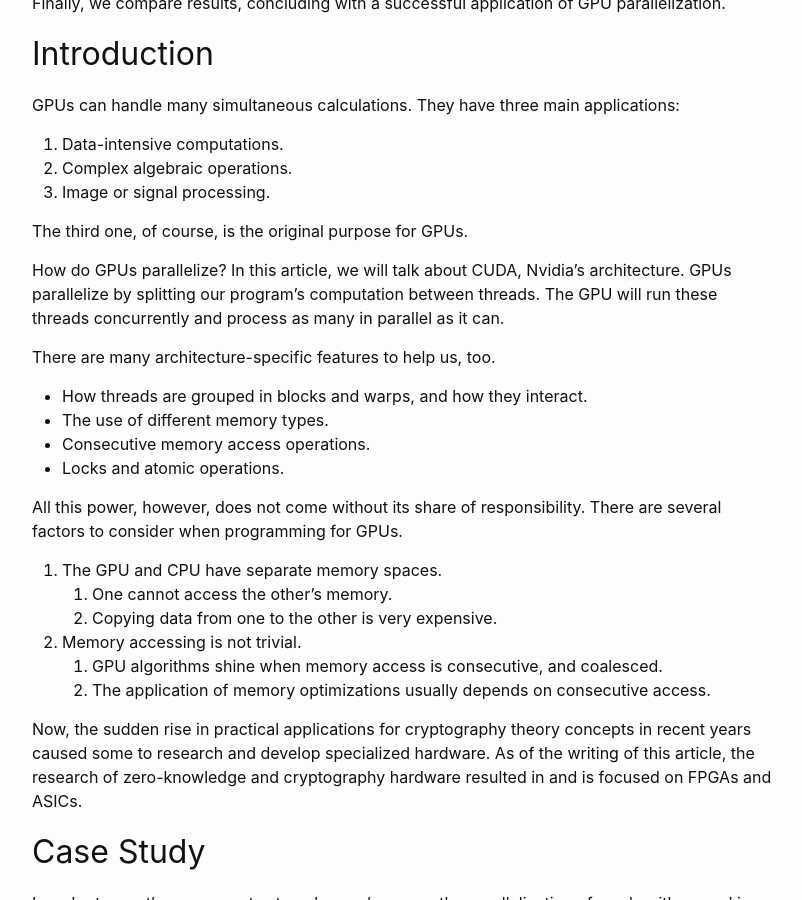
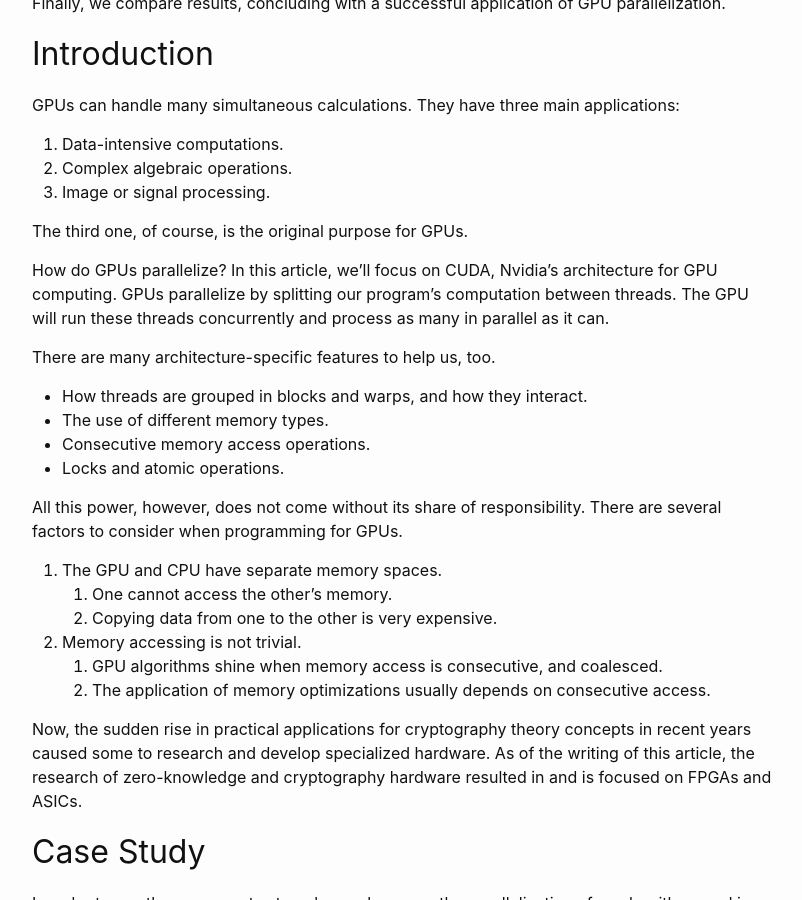
Before and after one commit to eryxcoop/eryxcoop.github.io, a Jekyll site: the page built from _posts/2024-11-27-The-Power-of-GPU-Parallelization-Applied-to-Cryptography-Primitives.md, in a window 1280 px wide and 900 px high, scrolled down 362 px. Shown: the whole window, without its empty margins (238-1040 px from the left). Built offline with Jekyll 4.4.1, drawn with Linux system fonts in a browser that asks for light colours.

Commit message:
Rephrasing in the post "The Power of GPU Parallelization"

```diff
--- a/_posts/2024-11-27-The-Power-of-GPU-Parallelization-Applied-to-Cryptography-Primitives.md
+++ b/_posts/2024-11-27-The-Power-of-GPU-Parallelization-Applied-to-Cryptography-Primitives.md
@@ -21,7 +21,8 @@ They have three main applications:
 
 The third one, of course, is the original purpose for GPUs.
 
-How do GPUs parallelize? In this article, we will talk about CUDA, Nvidia's architecture.
+How do GPUs parallelize?
+In this article, we'll focus on CUDA, Nvidia's architecture for GPU computing.
 GPUs parallelize by splitting our program's computation between threads.
 The GPU will run these threads concurrently and process as many in parallel as it can.
 
```
